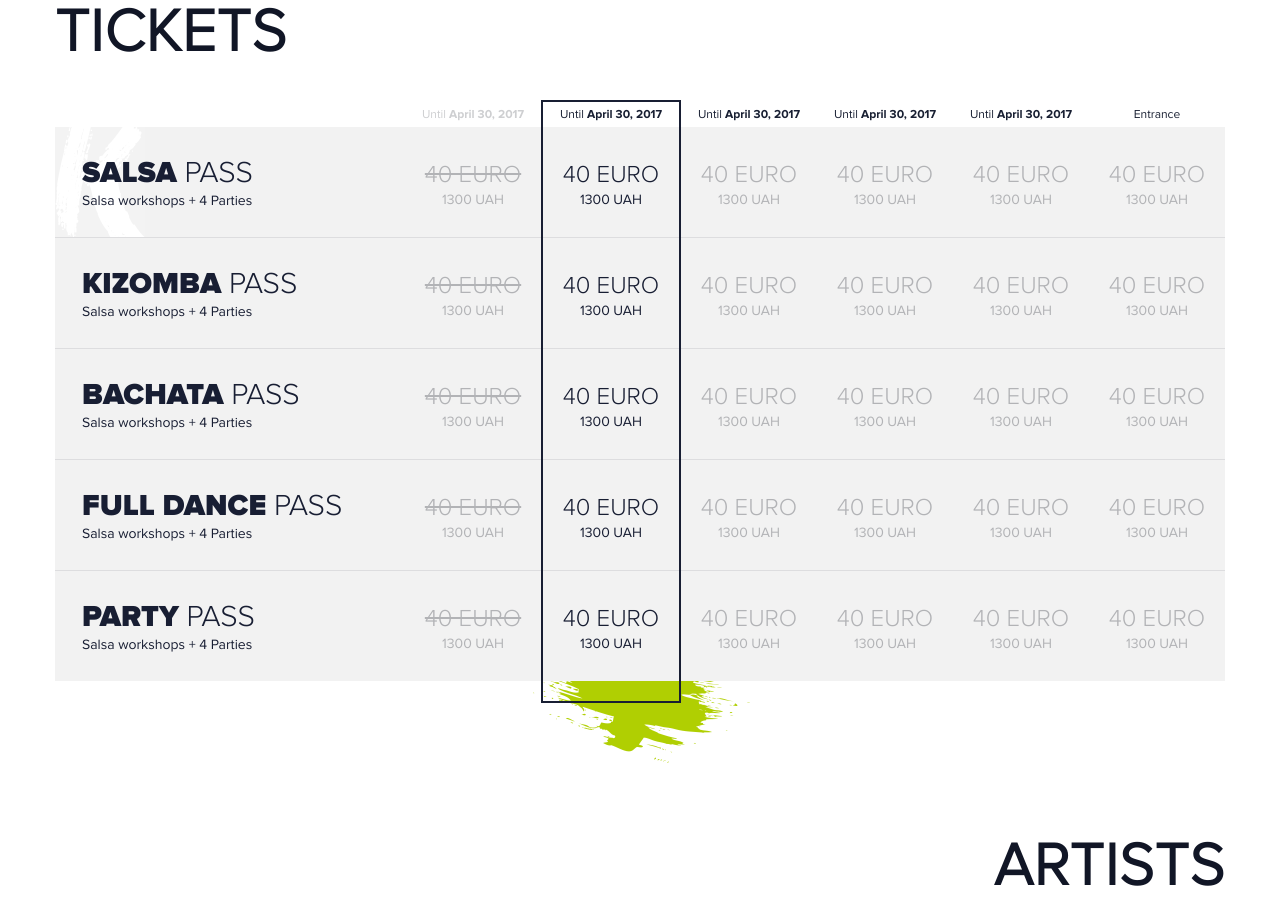
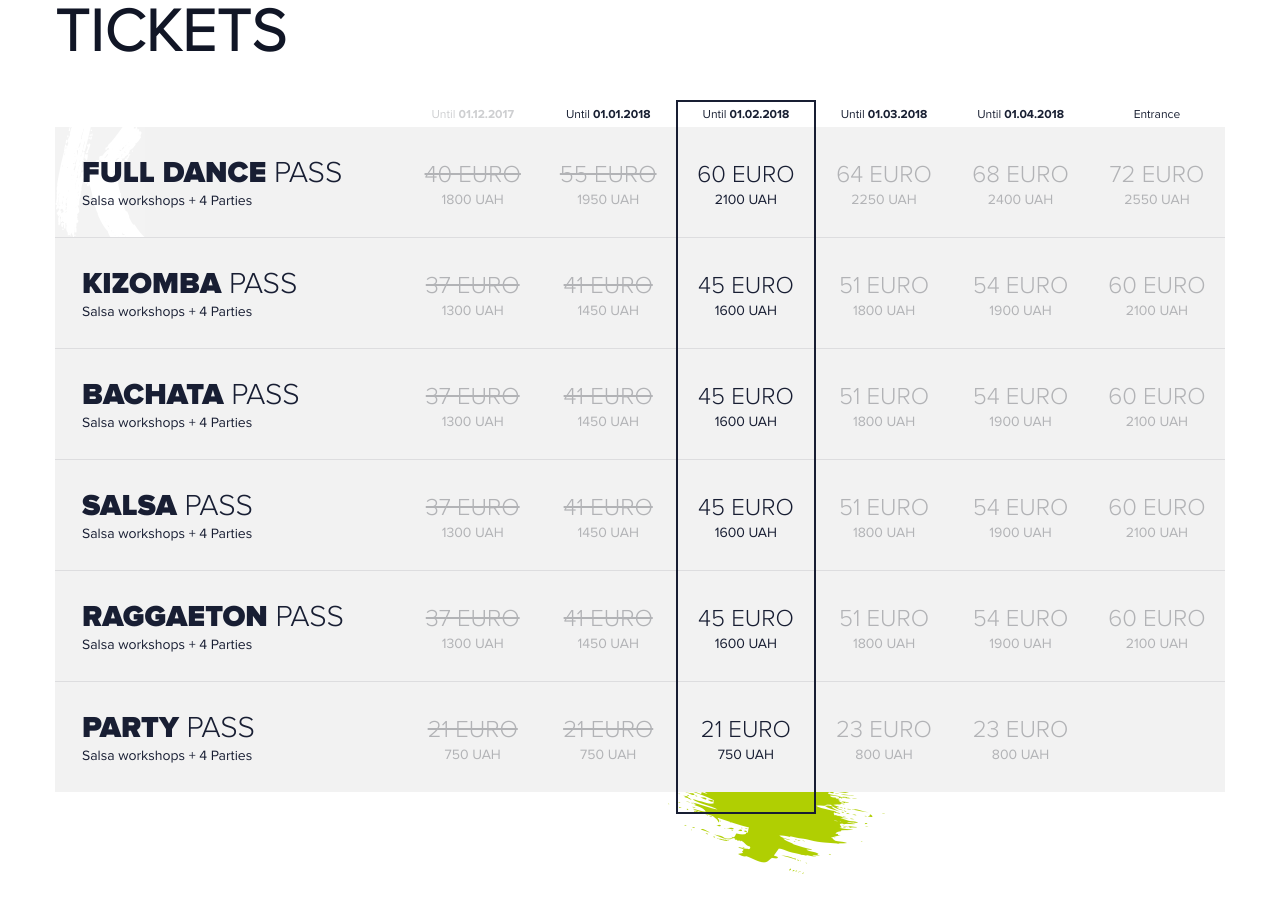
Before and after one commit to akella/salsaweekend, a website built with webpack: page src/templates/index.html in a window 1280 px wide. Shown: the part 957-1857 px from the top of the page. Built offline with nearby package versions, Linux system fonts and the light colour scheme; files whose address does not match are found by name.

Commit message:
upd content

```diff
--- a/src/templates/index.html
+++ b/src/templates/index.html
@@ -1,5 +1,6 @@
 ---
 title: Index page
+url: "https://www.dizizid.com/events-registration/index.html?officeId=131"
 ---
 {% extends "layouts/_layout.html" %}
 
@@ -13,14 +14,14 @@ title: Index page
 				<li><a class="is-active" href="#">Home</a></li>
 				<li><a href="#">tickets</a></li>
 				<li><a href="#">artists</a></li>
-				<li><a href="#">program</a></li>
-				<li><a href="#">Poppi Blanca</a></li>
+				<!-- <li><a href="#">program</a></li>         -->
+				<!-- <li><a href="#">Poppi Blanca</a></li> -->
 				<li><a href="#">venue & hotels</a></li>
-				<li><a href="#">partners</a></li>
-				<li><a href="#">Team</a></li>
+				<!-- <li><a href="#">partners</a></li>         -->
+				<!-- <li><a href="#">Team</a></li>         -->
 				<li><a href="#">contact</a></li>
 			</ul>
-			<a href="#" class="header__button button">
+			<a href="{{url}}" target="_blank" class="header__button button">
 				Buy tickets now
 			</a>
 		</div>
@@ -41,7 +42,7 @@ title: Index page
 				<div class="hero__date">12-16 April, 2018
 				<div class="hero__arrow arrow"></div>
 				</div>
-				<a href='#' class="hero__buy button">BUY TICKETS NOW</a>
+				<a href="{{url}}" target="_blank" class="hero__buy button">BUY TICKETS NOW</a>
 			</div>
 
 		</div>
@@ -58,43 +59,43 @@ title: Index page
 				<thead>
 					<tr>
 						<th>&nbsp;</th>
-						<th class="is-past">Until <strong>April 30, 2017</strong></th>
-						<th class="is-active">Until <strong>April 30, 2017</strong></th>
-						<th >Until <strong>April 30, 2017</strong></th>
-						<th>Until <strong>April 30, 2017</strong></th>
-						<th>Until <strong>April 30, 2017</strong></th>
+						<th class="is-past">Until <strong>01.12.2017</strong></th>
+						<th >Until <strong>01.01.2018</strong></th>
+						<th class="is-active">Until <strong>01.02.2018</strong></th>
+						<th>Until <strong>01.03.2018</strong></th>
+						<th>Until <strong>01.04.2018</strong></th>
 						<th>Entrance</th>
 					</tr>
 				</thead>
 				<tbody>
 					<tr>
 						<th>
-							<strong>Salsa <span>pass</span></strong>
+							<strong>FULL DANCE <span>pass</span></strong>
 							<small>Salsa workshops + 4 Parties</small>
 						</th>
 						<td class="is-disabled">
 							<span>40 euro</span>
-							<small>1300 UAH</small>
+							<small>1800 UAH</small>
+						</td>
+						<td class="is-disabled">
+							<span>55 euro</span>
+							<small>1950 UAH</small>
 						</td>
 						<td class="is-active">
-							<span>40 euro</span>
-							<small>1300 UAH</small>
+							<span>60 euro</span>
+							<small>2100 UAH</small>
 						</td>
 						<td class="is-future">
-							<span>40 euro</span>
-							<small>1300 UAH</small>
+							<span>64 euro</span>
+							<small>2250 UAH</small>
 						</td>
 						<td class="is-future">
-							<span>40 euro</span>
-							<small>1300 UAH</small>
+							<span>68 euro</span>
+							<small>2400 UAH</small>
 						</td>
 						<td class="is-future">
-							<span>40 euro</span>
-							<small>1300 UAH</small>
-						</td>
-						<td class="is-future">
-							<span>40 euro</span>
-							<small>1300 UAH</small>
+							<span>72 euro</span>
+							<small>2550 UAH</small>
 						</td>
 					</tr>
 					<tr>
@@ -103,28 +104,28 @@ title: Index page
 							<small>Salsa workshops + 4 Parties</small>
 						</th>
 						<td class="is-disabled">
-							<span>40 euro</span>
+							<span>37 euro</span>
 							<small>1300 UAH</small>
 						</td>
+						<td class="is-disabled">
+							<span>41 euro</span>
+							<small>1450 UAH</small>
+						</td>
 						<td class="is-active">
-							<span>40 euro</span>
-							<small>1300 UAH</small>
+							<span>45 euro</span>
+							<small>1600 UAH</small>
 						</td>
 						<td class="is-future">
-							<span>40 euro</span>
-							<small>1300 UAH</small>
+							<span>51 euro</span>
+							<small>1800 UAH</small>
 						</td>
 						<td class="is-future">
-							<span>40 euro</span>
-							<small>1300 UAH</small>
+							<span>54 euro</span>
+							<small>1900 UAH</small>
 						</td>
 						<td class="is-future">
-							<span>40 euro</span>
-							<small>1300 UAH</small>
-						</td>
-						<td class="is-future">
-							<span>40 euro</span>
-							<small>1300 UAH</small>
+							<span>60 euro</span>
+							<small>2100 UAH</small>
 						</td>
 					</tr>
 					<tr>
@@ -133,58 +134,88 @@ title: Index page
 							<small>Salsa workshops + 4 Parties</small>
 						</th>
 						<td class="is-disabled">
-							<span>40 euro</span>
+							<span>37 euro</span>
 							<small>1300 UAH</small>
 						</td>
+						<td class="is-disabled">
+							<span>41 euro</span>
+							<small>1450 UAH</small>
+						</td>
 						<td class="is-active">
-							<span>40 euro</span>
-							<small>1300 UAH</small>
+							<span>45 euro</span>
+							<small>1600 UAH</small>
 						</td>
 						<td class="is-future">
-							<span>40 euro</span>
-							<small>1300 UAH</small>
+							<span>51 euro</span>
+							<small>1800 UAH</small>
 						</td>
 						<td class="is-future">
-							<span>40 euro</span>
-							<small>1300 UAH</small>
+							<span>54 euro</span>
+							<small>1900 UAH</small>
 						</td>
 						<td class="is-future">
-							<span>40 euro</span>
-							<small>1300 UAH</small>
-						</td>
-						<td class="is-future">
-							<span>40 euro</span>
-							<small>1300 UAH</small>
+							<span>60 euro</span>
+							<small>2100 UAH</small>
 						</td>
 					</tr>
 					<tr>
 						<th>
-							<strong>Full dance <span>pass</span></strong>
+							<strong>Salsa <span>pass</span></strong>
 							<small>Salsa workshops + 4 Parties</small>
 						</th>
 						<td class="is-disabled">
-							<span>40 euro</span>
+							<span>37 euro</span>
 							<small>1300 UAH</small>
 						</td>
+						<td class="is-disabled">
+							<span>41 euro</span>
+							<small>1450 UAH</small>
+						</td>
 						<td class="is-active">
-							<span>40 euro</span>
+							<span>45 euro</span>
+							<small>1600 UAH</small>
+						</td>
+						<td class="is-future">
+							<span>51 euro</span>
+							<small>1800 UAH</small>
+						</td>
+						<td class="is-future">
+							<span>54 euro</span>
+							<small>1900 UAH</small>
+						</td>
+						<td class="is-future">
+							<span>60 euro</span>
+							<small>2100 UAH</small>
+						</td>
+					</tr>
+					<tr>
+						<th>
+							<strong>Raggaeton <span>pass</span></strong>
+							<small>Salsa workshops + 4 Parties</small>
+						</th>
+						<td class="is-disabled">
+							<span>37 euro</span>
 							<small>1300 UAH</small>
 						</td>
-						<td class="is-future">
-							<span>40 euro</span>
-							<small>1300 UAH</small>
+						<td class="is-disabled">
+							<span>41 euro</span>
+							<small>1450 UAH</small>
+						</td>
+						<td class="is-active">
+							<span>45 euro</span>
+							<small>1600 UAH</small>
 						</td>
 						<td class="is-future">
-							<span>40 euro</span>
-							<small>1300 UAH</small>
+							<span>51 euro</span>
+							<small>1800 UAH</small>
 						</td>
 						<td class="is-future">
-							<span>40 euro</span>
-							<small>1300 UAH</small>
+							<span>54 euro</span>
+							<small>1900 UAH</small>
 						</td>
 						<td class="is-future">
-							<span>40 euro</span>
-							<small>1300 UAH</small>
+							<span>60 euro</span>
+							<small>2100 UAH</small>
 						</td>
 					</tr>
 					<tr>
@@ -193,36 +224,35 @@ title: Index page
 							<small>Salsa workshops + 4 Parties</small>
 						</th>
 						<td class="is-disabled">
-							<span>40 euro</span>
-							<small>1300 UAH</small>
+							<span>21 euro</span>
+							<small>750 UAH</small>
+						</td>
+						<td class="is-disabled">
+							<span>21 euro</span>
+							<small>750 UAH</small>
 						</td>
 						<td class="is-active">
-							<span>40 euro</span>
-							<small>1300 UAH</small>
+							<span>21 euro</span>
+							<small>750 UAH</small>
 						</td>
 						<td class="is-future">
-							<span>40 euro</span>
-							<small>1300 UAH</small>
+							<span>23 euro</span>
+							<small>800 UAH</small>
 						</td>
 						<td class="is-future">
-							<span>40 euro</span>
-							<small>1300 UAH</small>
+							<span>23 euro</span>
+							<small>800 UAH</small>
 						</td>
 						<td class="is-future">
-							<span>40 euro</span>
-							<small>1300 UAH</small>
-						</td>
-						<td class="is-future">
-							<span>40 euro</span>
-							<small>1300 UAH</small>
+							&nbsp;
 						</td>
 					</tr>
 				</tbody>
 				<tfoot>
 					<td><div></div>&nbsp;</td>
 					<td><div></div>&nbsp;</td>
+					<td><div></div>&nbsp;</td>
 					<td class="is-active"><div></div>&nbsp;</td>
-					<td><div></div>&nbsp;</td>
 					<td><div></div>&nbsp;</td>
 					<td><div></div>&nbsp;</td>
 					<td><div></div>&nbsp;</td>
@@ -397,7 +427,7 @@ title: Index page
 	<!-- end section artists -->
 
 	<!-- begin section schedule-section -->
-	<div class="section schedule-section">
+	<div class="section schedule-section" hidden>
 		<div class="container">
 			<div class="schedule-section__download">
 				<a href="#"><span>WORKSHOPS’ SCHEDULE</span> {{mixins.icon('download')}}</a>
@@ -725,7 +755,7 @@ title: Index page
 
 
 	<!-- begin section team -->
-	<div class="section team">
+	<div class="section team" hidden>
 		<div class="container">
 			<h2 class="h2">team</h2>
 
```
Also changed, not shown: build/index.html, build/js/app.js, build/js/report.html.
